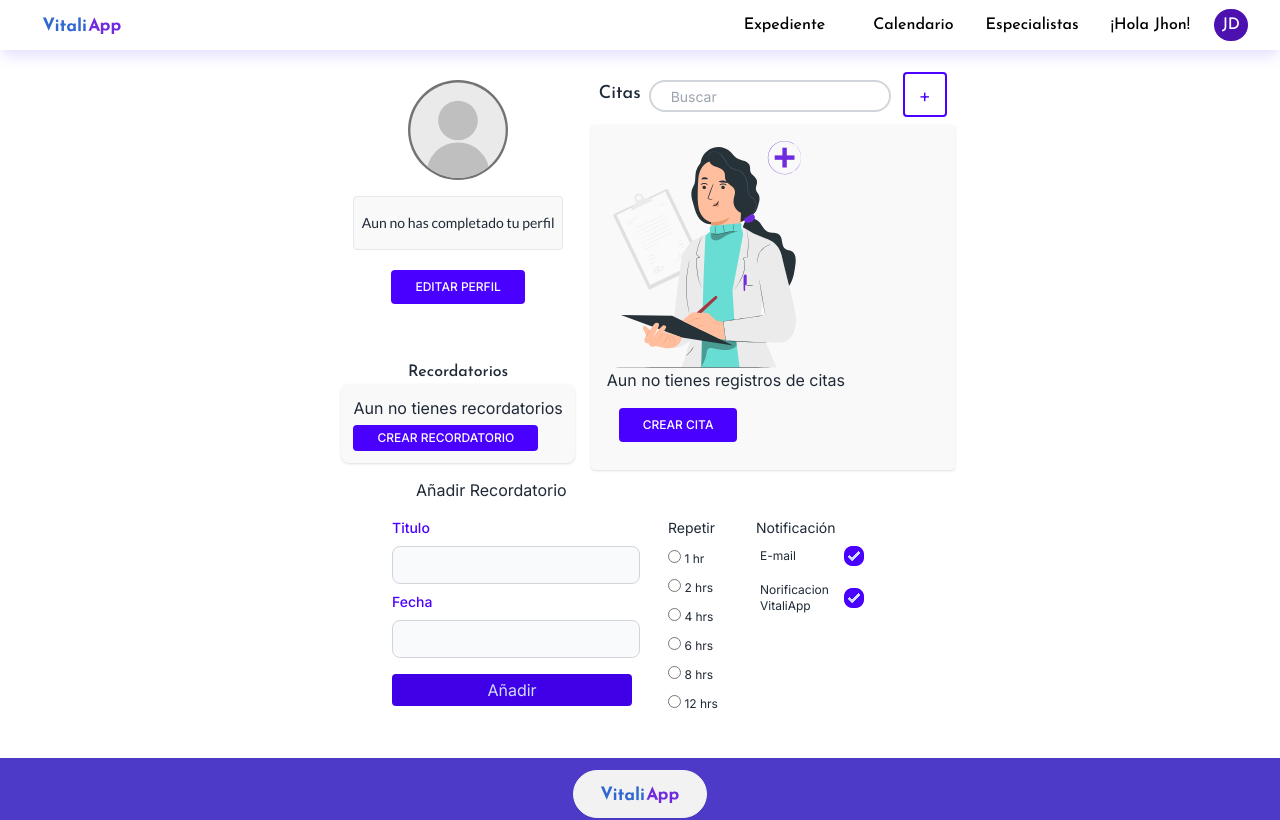
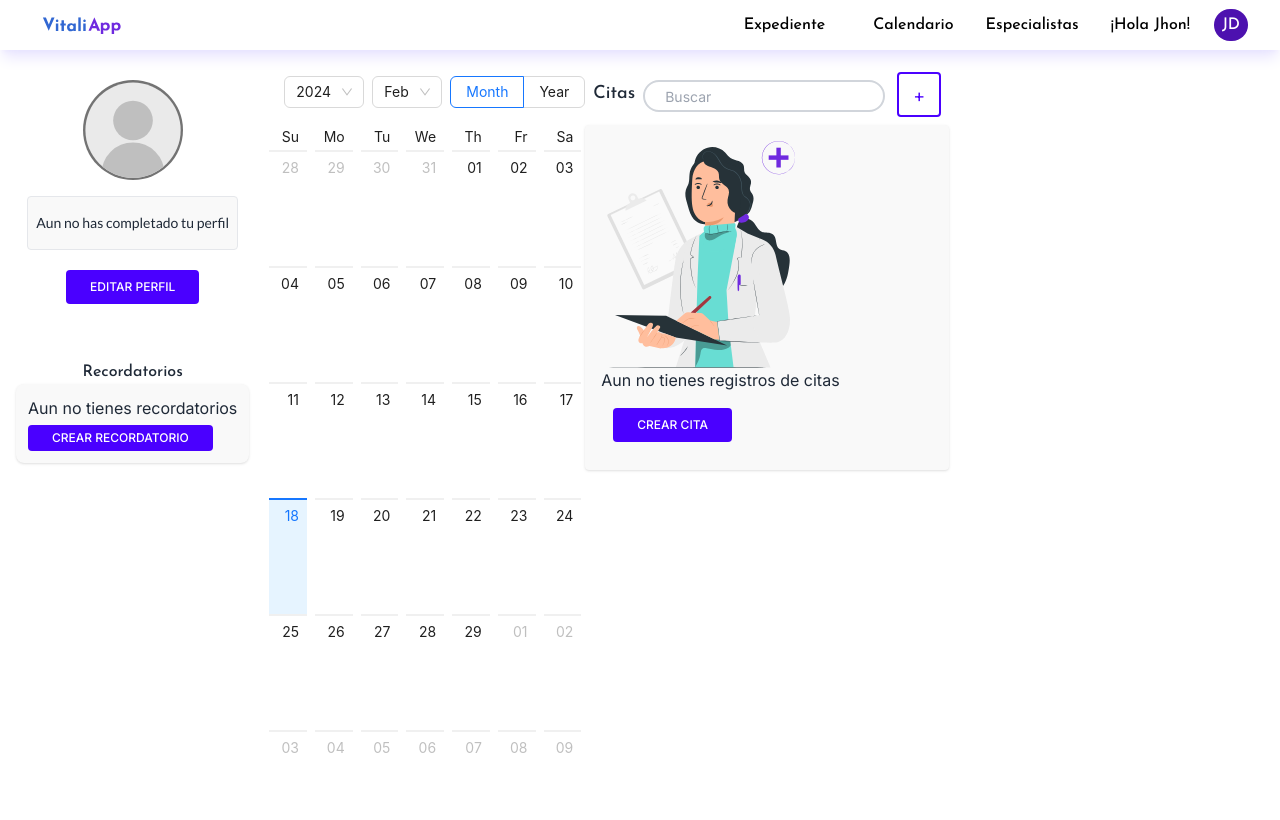
Before and after one commit to cuidat-28js/cuidat-app, a Next.js app: page / in a window 1280 px wide. Shown: the top 820 px of the page. Built offline with nearby package versions, Linux system fonts and the light colour scheme.

Commit message:
calendar component

```diff
--- a/package.json
+++ b/package.json
@@ -10,12 +10,16 @@
   },
   "dependencies": {
     "@headlessui/react": "^1.7.18",
+    "antd": "^5.14.1",
     "clsx": "^2.1.0",
+    "dayjs": "^1.11.10",
     "next": "14.1.0",
     "react": "^18",
+    "react-big-calendar": "^1.10.1",
     "react-dom": "^18",
     "react-hook-form": "^7.50.1",
-    "react-hot-toast": "^2.4.1"
+    "react-hot-toast": "^2.4.1",
+    "react-icons": "^5.0.1"
   },
   "devDependencies": {
     "autoprefixer": "^10.0.1",
--- /dev/null
+++ b/src/app/components/Calendar.js
@@ -0,0 +1,10 @@
+import {Calendar} from "antd";
+
+export default function CalendarCompon() {
+
+    return (
+        <div className='w-1/4 '>
+            <Calendar />
+        </div>
+    )
+};
--- a/src/app/page.js
+++ b/src/app/page.js
@@ -6,6 +6,7 @@ import HomeRemind from "./components/componentsEmpty/HomeRemind";
 import HomeDates from "./components/componentsEmpty/HomeDates";
 import Reminder from "./components/Reminder"
 import ProfileEmpty from "./components/componentsEmpty/ProfileEmpty";
+import CalendarCompon from "./components/Calendar";
 
 export default function Home() {
   return (
@@ -16,6 +17,7 @@ export default function Home() {
         <ProfileEmpty/>
         <HomeRemind/>
       </div>
+      <CalendarCompon/>
       <HomeDates/>
       </div>
       <Reminder/>
```
Also changed, not shown: 1 other file (tests, documents, lock files or other folders).
